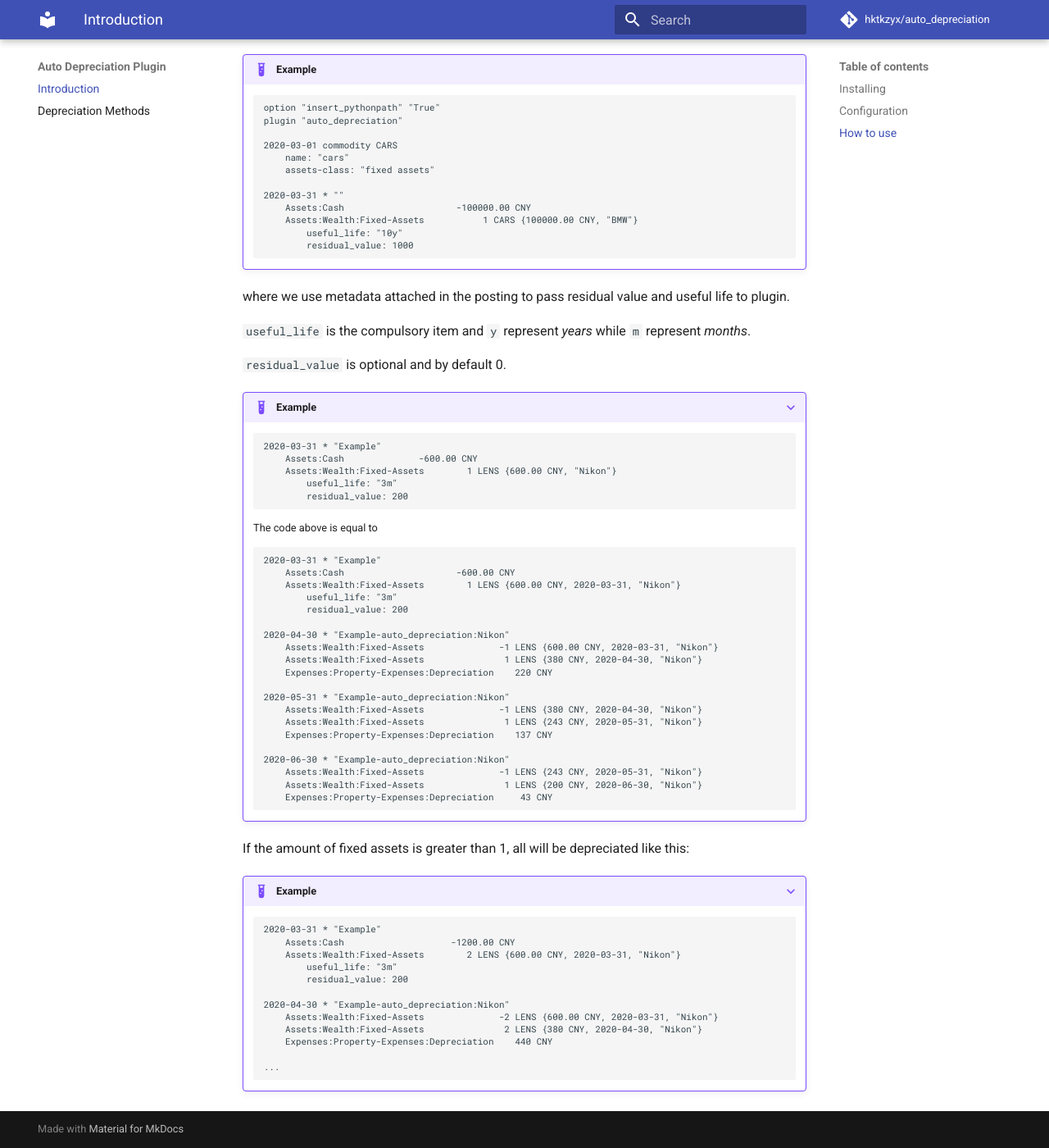
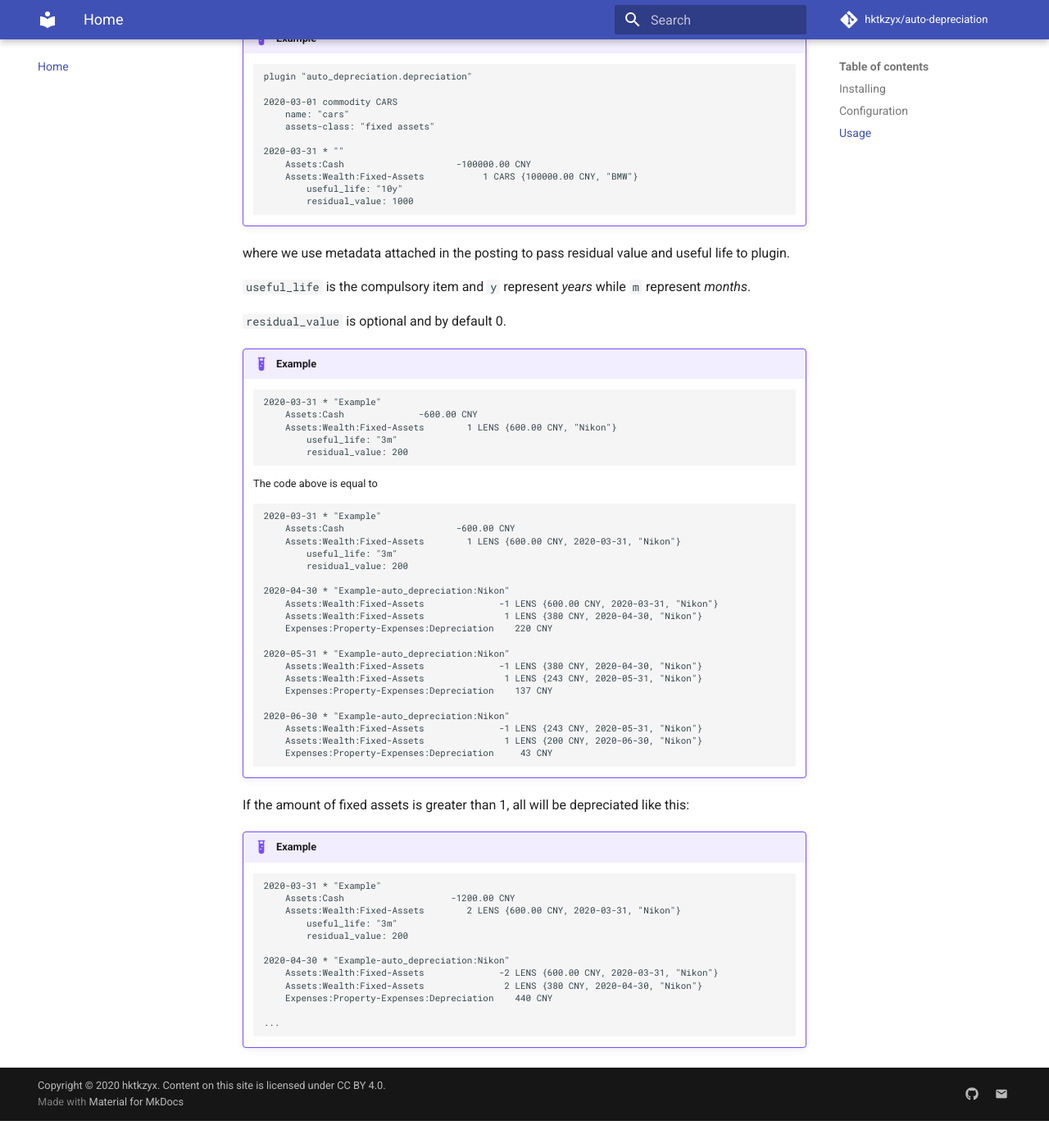
Before and after one commit to hktkzyx/auto-depreciation, an MkDocs documentation site: the page built from docs/README.md, in a window 1280 px wide and 1400 px high, scrolled down 1062 px. Shown: the whole window at 82% size. Built offline with MkDocs 1.6.1 and Material for MkDocs 9.7.7, drawn with Linux system fonts in a browser that asks for light colours; comment, search, counter and statistics services are not loaded; the version menu is left out; after the commit the page ends 2429 px from its top, so only the background shows below that; some of the changed text lies outside the part shown.

Commit message:
docs: migrate documentation to mkdocs

````diff
--- a/docs/index.md
+++ b/docs/README.md
@@ -1,6 +1,7 @@
-# Welcome to Auto Depreciation Plugin
+# Auto Depreciation Plugin
 
-`auto_depreciation` is a beancount plugin to deal with fixed assets depreciation.
+[Auto_depreciation](https://hktkzyx.github.io/auto-depreciation/)
+is a [beancount](https://github.com/beancount/beancount) plugin to deal with fixed assets depreciation.
 In our daily life, we may buy some valuable goods like cars, phones, furniture, etc.
 All these transactions are preferred to be documented as transfer instead of expenses,
 otherwise, you cannot evaluate your daily expenses properly.
@@ -8,11 +9,9 @@ This plugin can generate depreciation transactions automatically.
 
 ## Installing
 
-Copy the file to your PYTHONPATH.
-You can also copy the plugin to the folder which contains the beancount file and add the following lines into your beancount file:
-
-    option "insert_pythonpath" "True"
-    plugin "auto_depreciation"
+```bash
+pip install auto-depreciation
+```
 
 ## Configuration
 
@@ -24,15 +23,17 @@ The parameters passed to the plugin are:
 
 Parameter default values are as follows:
 
-    plugin "auto_depreciation" "{
-        'assets':'Assets:Wealth:Fixed-Assets',
-        'expenses':'Expenses:Property-Expenses:Depreciation',
-        'method':'parabola',
-    }"
+```
+plugin "auto_depreciation.depreciation" "{
+    'assets':'Assets:Wealth:Fixed-Assets',
+    'expenses':'Expenses:Property-Expenses:Depreciation',
+    'method':'parabola',
+}"
+```
 
-## How to use
+## Usage
 
-Xiaoming is a youg man. One day he bought a car and paid in cash.
+Xiaoming is a young man. One day he bought a car and paid in cash.
 We assume that the original value of that car is 100,000 CNY
 and it will scrap after 10 years.
 The residual value is still 1,000 CNY.
@@ -42,8 +43,7 @@ He can use this plugin like this:
 !!! example
 
     ```
-    option "insert_pythonpath" "True"
-    plugin "auto_depreciation"
+    plugin "auto_depreciation.depreciation"
 
     2020-03-01 commodity CARS
         name: "cars"
@@ -62,7 +62,7 @@ where we use metadata attached in the posting to pass residual value and useful
 
 `residual_value` is optional and by default 0.
 
-???+ example
+!!! example
 
     ```
     2020-03-31 * "Example"
@@ -99,7 +99,7 @@ where we use metadata attached in the posting to pass residual value and useful
 
 If the amount of fixed assets is greater than 1, all will be depreciated like this:
 
-???+ example
+!!! example
 
     ```
     2020-03-31 * "Example"
--- /dev/null
+++ b/docs/javascripts/mathjax.js
@@ -0,0 +1,16 @@
+window.MathJax = {
+  tex: {
+    inlineMath: [["\\(", "\\)"]],
+    displayMath: [["\\[", "\\]"]],
+    processEscapes: true,
+    processEnvironments: true
+  },
+  options: {
+    ignoreHtmlClass: ".*|",
+    processHtmlClass: "arithmatex"
+  }
+};
+
+document$.subscribe(() => {
+  MathJax.typesetPromise()
+})
--- a/docs/requirements.txt
+++ /dev/null
@@ -1,5 +0,0 @@
-mkdocs-material==4.6.3
-mkdocs>=1.0
-Pygments>=2.4
-markdown>=3.2
-pymdown-extensions>=6.3,<7
--- a/mkdocs.yml
+++ b/mkdocs.yml
@@ -2,37 +2,68 @@
 site_name: Auto Depreciation Plugin
 site_description: A Beancount plugin for fixed assets depreciation
 site_author: hktkzyx
-site_url: 'https://auto-depreciation.readthedocs.io/'
+copyright: Copyright &copy; 2020 hktkzyx.
+  Content on this site is licensed under CC BY 4.0.
 
 # Repository
-repo_name: hktkzyx/auto_depreciation
-repo_url: 'https://github.com/hktkzyx/auto_depreciation'
+repo_name: hktkzyx/auto-depreciation
+repo_url: https://github.com/hktkzyx/auto-depreciation
 
 # Configuration
 nav:
-  - Introduction: index.md
+  - Home: README.md
   - Depreciation Methods: methods.md
 theme:
   name: material
+  language: en
+  features:
+    - navigation.indexes
+    - navigation.sections
+    - navigation.tabs
+    - navigation.top
+    - navigation.tracking
+    - search.highlight
+    - search.share
+    - search.suggest
+plugins:
+  - search
+extra:
+  version:
+    provider: mike
+  social:
+    - icon: fontawesome/brands/github
+      link: https://github.com/hktkzyx
+    - icon: material/email
+      link: mailto:<hktkzyx@yeah.net>
+
 
 # Extensions
 markdown_extensions:
+  - abbr
   - admonition
-  - pymdownx.arithmatex
-  - pymdownx.betterem:
-      smart_enable: all
-  - pymdownx.caret
-  - pymdownx.critic
-  - pymdownx.details
-  - pymdownx.emoji:
-      emoji_generator: pymdownx.emoji.to_svg
+  - footnotes
+  - md_in_html # Images with caption
+  - meta
+  - tables
+  - toc:
+      permalink: true
+  # MathJax
+  - pymdownx.arithmatex:
+      generic: true
+  # Code block
+  - pymdownx.highlight:
+      anchor_linenums: true
   - pymdownx.inlinehilite
-  - pymdownx.magiclink
-  - pymdownx.mark
-  - pymdownx.smartsymbols
+  - pymdownx.magiclink:
+      repo_url_shortener: true
+      repo_url_shorthand: true
+      user: hktkzyx
+      repo: electronic-dices-stc-firmware
+  - pymdownx.snippets
   - pymdownx.superfences
-  - pymdownx.tasklist:
-      custom_checkbox: true
-  - pymdownx.tilde
+
+# MathJax
 extra_javascript:
-  - 'https://cdnjs.cloudflare.com/ajax/libs/mathjax/2.7.0/MathJax.js?config=TeX-MML-AM_CHTML'
+  - javascripts/mathjax.js
+  - https://polyfill.io/v3/polyfill.min.js?features=es6
+  - https://cdn.jsdelivr.net/npm/mathjax@3/es5/tex-mml-chtml.js
````
Also changed, not shown: README.md (deleted, +0 -1 lines), docs/methods.md (+9 -3 lines), docs/images/linear.png (added), docs/images/parabola.png (added).
